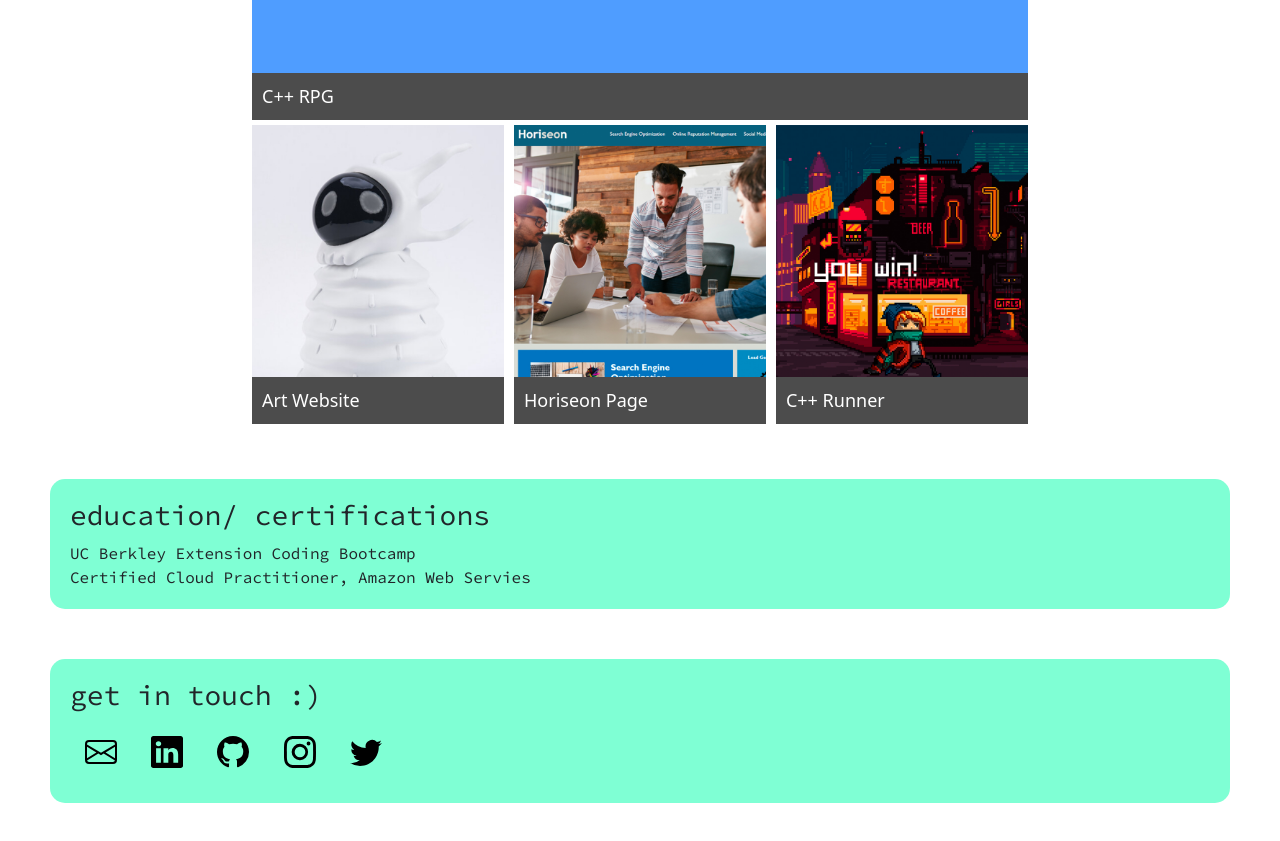
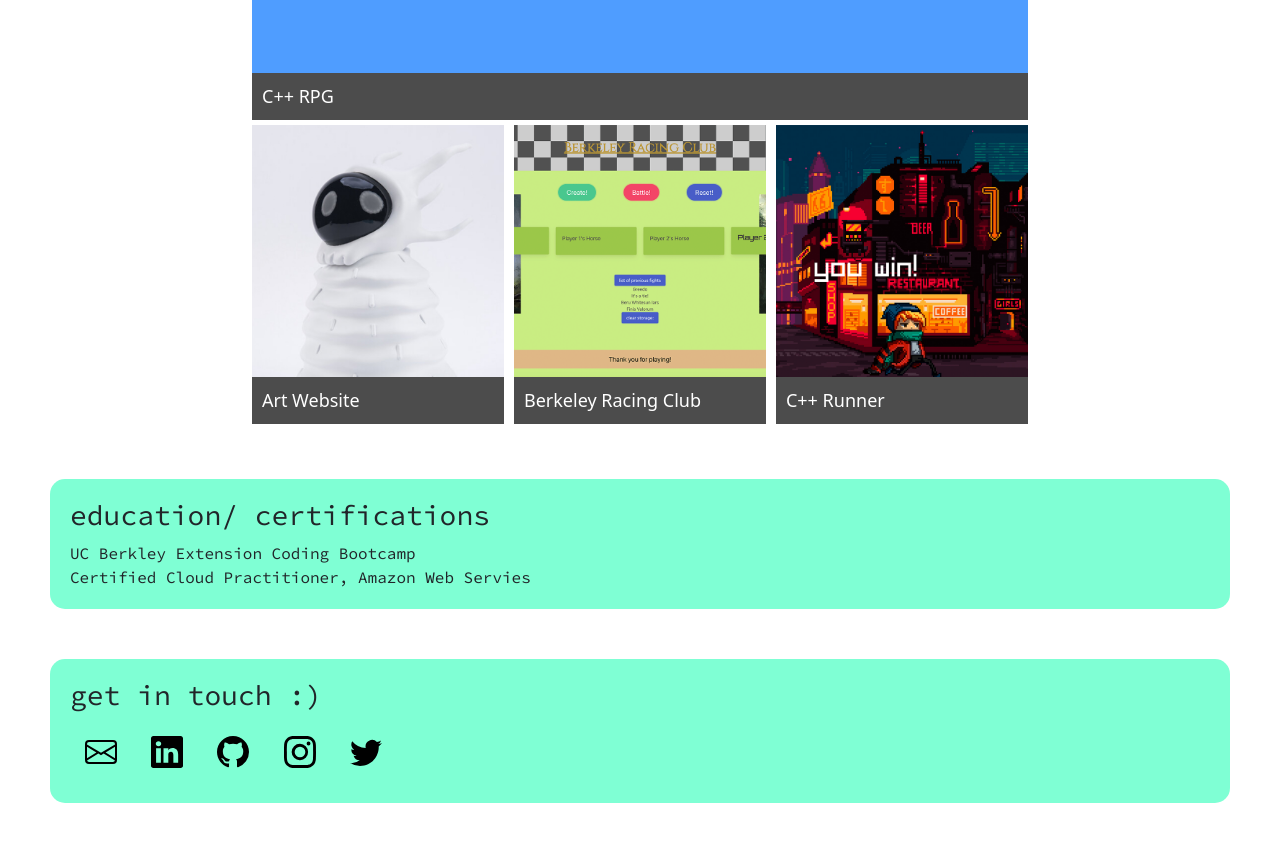
Before and after one commit to TannerRhines/TannerPortfolio, a plain HTML site: page index.html in a window 1280 px wide. Shown: the part 1200-2041 px from the top of the page. Drawn offline with nearby package versions, Linux system fonts and the light colour scheme.

Commit message:
added new image for BRC, linked project

```diff
--- a/index.html
+++ b/index.html
@@ -103,9 +103,9 @@
     </a>
   </div>
   <div class="column">
-    <a href="https://tannerrhines.github.io/HoriseonLandingPage/">
-      <img src="./assets/horiseonThumb.png" alt="HoriseonLandingPage" style="width:100%">
-      <div class="text"> Horiseon Page  </div>
+    <a href="https://tannerrhines.github.io/BerkeleyRacingClub/">
+      <img src="./assets/brc.png" alt="BerkeleyRacingClub" style="width:100%">
+      <div class="text"> Berkeley Racing Club  </div>
     </a>
   </div>
   <div class="column">
```
Also changed, not shown: assets/brc.png (added).
